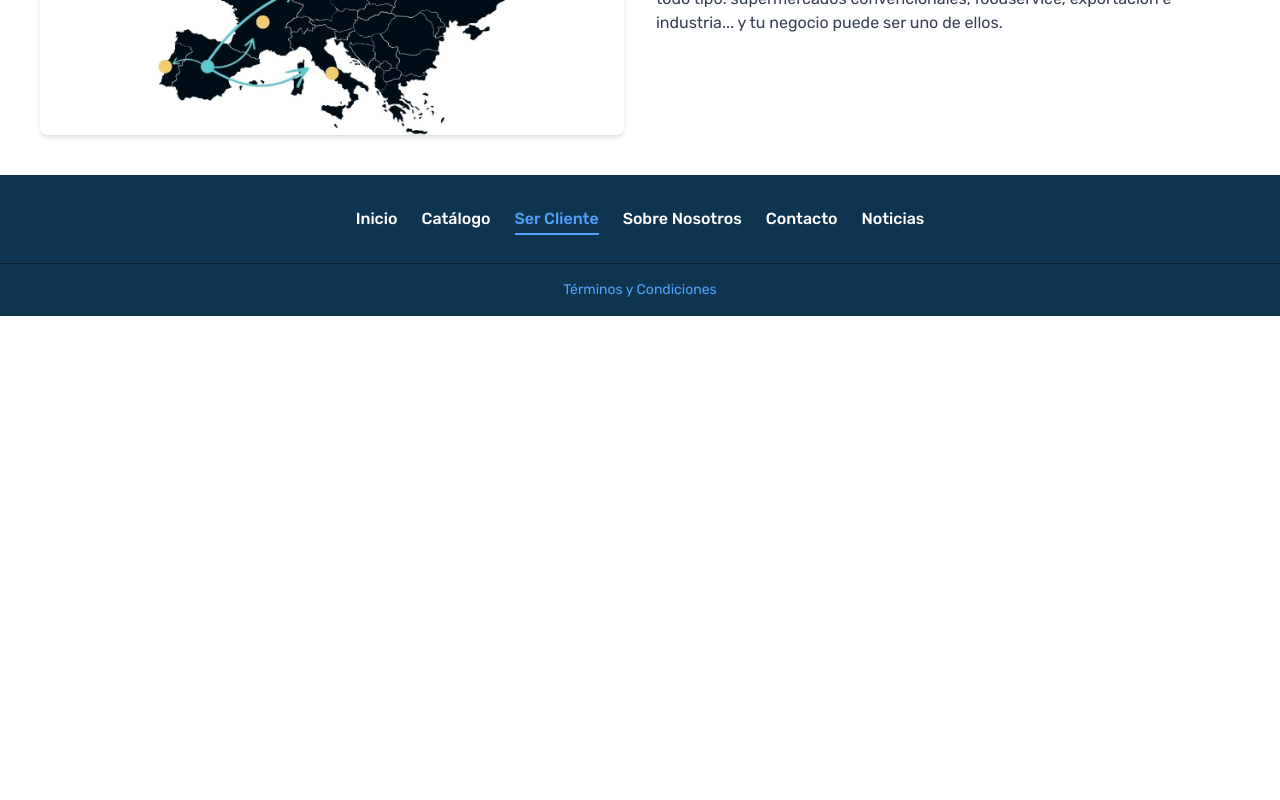
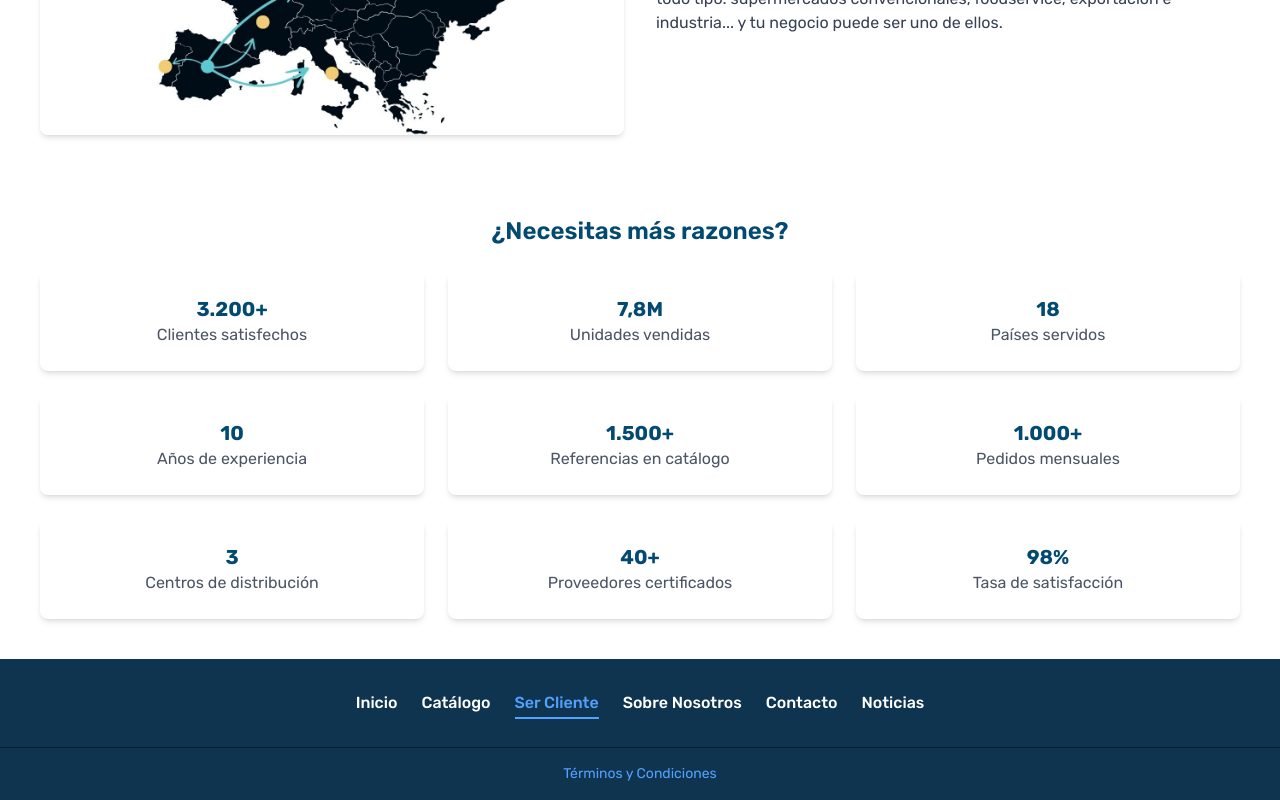
Before and after one commit to hexabro/Wally_pickers, a Next.js app: page /ser-cliente in a window 1280 px wide. Shown: the part 1221-2021 px from the top of the page. Before the commit the page ends 1537 px from the top, so only its background shows below. Built offline with nearby package versions, Linux system fonts and the light colour scheme.

Commit message:
reasons cards

```diff
--- a/src/app/ser-cliente/page.tsx
+++ b/src/app/ser-cliente/page.tsx
@@ -1,4 +1,4 @@
-import CustomersRectangle from "@/components/sections/rectangle";
+import CustomersRectangle from "@/components/ui/rectangle";
 import Image from "next/image";
 
 import {
@@ -9,13 +9,19 @@ import {
   DollarSign,
   Layers,
 } from "lucide-react";
-import { div } from "framer-motion/client";
+
 import AnimatedUnderline from "@/components/ui/animatedUnderline";
 
 const stats = [
   { label: "Clientes satisfechos", value: "3.200+" },
   { label: "Unidades vendidas", value: "7,8M" },
   { label: "Países servidos", value: "18" },
+  { label: "Años de experiencia", value: "10" },
+  { label: "Referencias en catálogo", value: "1.500+" },
+  { label: "Pedidos mensuales", value: "1.000+" },
+  { label: "Centros de distribución", value: "3" },
+  { label: "Proveedores certificados", value: "40+" },
+  { label: "Tasa de satisfacción", value: "98%" },
 ];
 
 const reasons = [
@@ -87,6 +93,18 @@ export default function BecomeCustomerPage() {
           </div>
 
         </section>
+
+        <section className="max-w-7xl mx-auto p-10">
+          <h3 className="text-2xl font-semibold text-sky-900 text-center mb-6"> ¿Necesitas más razones?</h3>
+          <div className="grid grid-cols-1 sm:grid-cols-2 md:grid-cols-3 gap-6">
+            {stats.map((stat) => (
+              <div key={stat.label} className="bg-white p-6 rounded-lg shadow-md text-center">
+                  <h4 className="text-xl font-bold text-sky-900">{stat.value}</h4>
+                  <p className="text-gray-600">{stat.label}</p>
+              </div>
+            ))}
+          </div>
+        </section>
     </div>
 
   );
```
Also changed, not shown: src/components/ui/card.tsx (line endings or trailing spaces), src/components/ui/rectangle.tsx (renamed from src/components/sections/rectangle.tsx).
